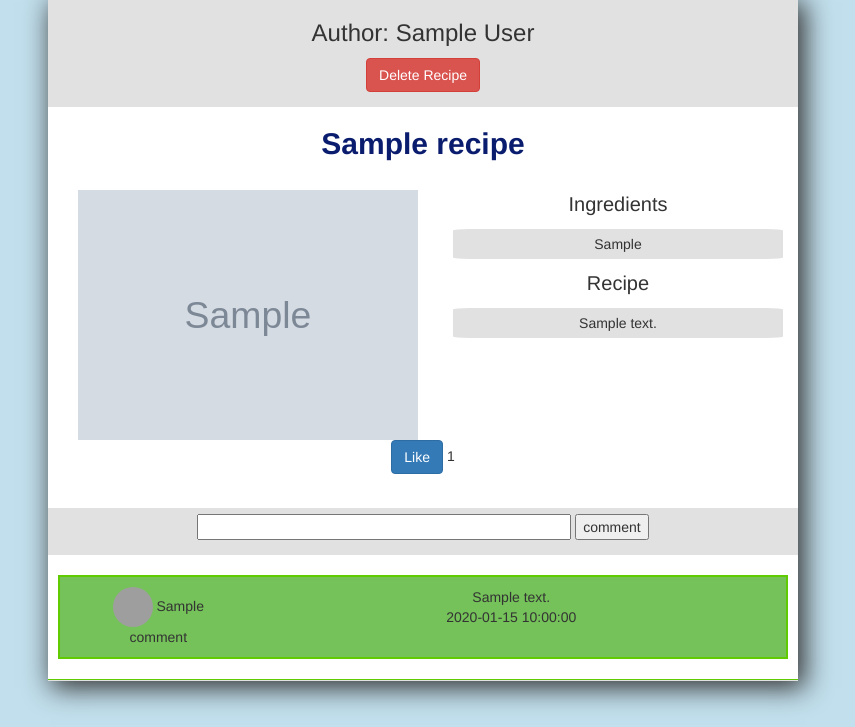
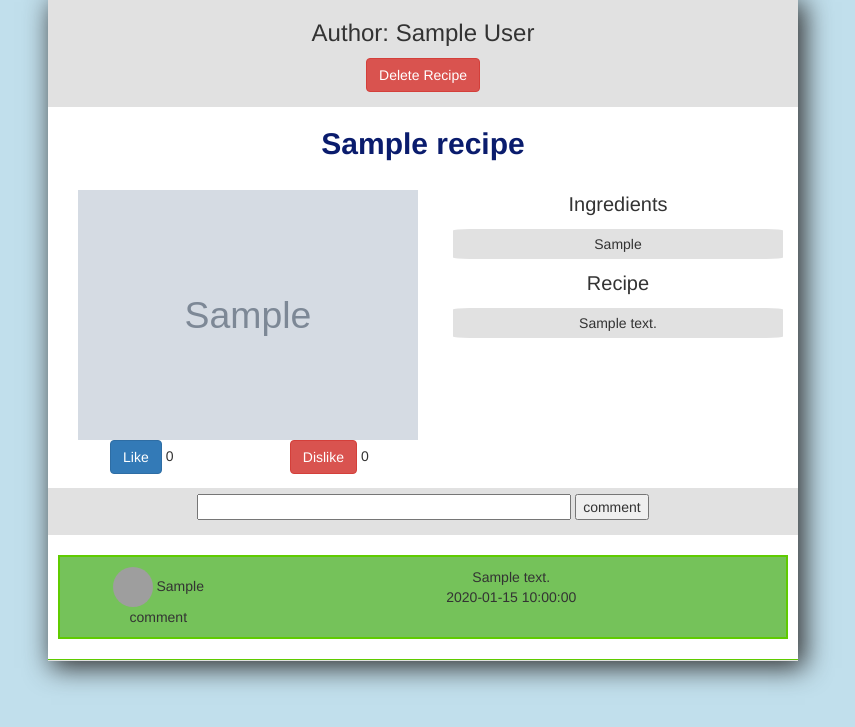
Before and after one commit to aparnasathyan01/recipe-portal, a PHP site: page /client-side/showMore.php?food=1 in a window 1280 px wide. Shown: the part 73-800 px from the top of the page, without its empty margins (217-1072 px from the left). Run offline with PHP 8.4, Linux system fonts and the light colour scheme; the visitor is signed in with stand-in values (Sample User, id 1); tables that the repository leaves empty or names only in its code hold one stand-in row (values such as "Sample post"); grey boxes marked "Sample" are stand-in pictures; some libraries are stand-ins or nearby versions; grey boxes are pictures that could not be loaded.

Commit message:
Added Like/Dislike feature

```diff
--- a/client-side/showMore.php
+++ b/client-side/showMore.php
@@ -49,16 +49,27 @@
                     <p class="postDescription">'.$postInfo['description'].'</p>
                   </div></div>';
 
-                  $getLikesInfo = mysqli_query($connect, "SELECT COUNT(userID) FROM likes GROUP BY postID HAVING postID =" . $postInfo['id']);
+                  $getLikesInfo = mysqli_query($connect, "SELECT COUNT(valueL) FROM likes WHERE valueL=1 GROUP BY postID HAVING postID =" . $postInfo['id']);
                   if($likes = mysqli_fetch_assoc($getLikesInfo)){
-                    echo '<form method="POST" action="#">
-                    <input type="submit" name="submitLikes" class= "btn btn-primary" value = "Like"> '.$likes["COUNT(userID)"].'
-                    </form>';
+                    echo '<div class="col-xs-3"><form method="POST" action="">
+                    <input type="submit" name="submitLikes" class= "btn btn-primary" value = "Like"> '.$likes["COUNT(valueL)"].'
+                    </form></div>';
                   }
                   else{
-                    echo '<form method="POST" action="#">
+                    echo '<div class="col-xs-3"><form method="POST" action="#">
                   <input type="submit" name="submitLikes" class= "btn btn-primary" value = "Like"> 0
-                  </form>';
+                  </form></div>';
+                  }
+                  $getDislikesInfo = mysqli_query($connect, "SELECT COUNT(valueL) FROM likes WHERE valueL=-1 GROUP BY postID HAVING postID =" . $postInfo['id']);
+                  if($dislikes = mysqli_fetch_assoc($getDislikesInfo)){
+                    echo '<div class="col-xs-3"><form method="POST" action="#">
+                    <input type="submit" name="submitDislikes" class= "btn btn-danger" value = "Dislike"> '.$dislikes["COUNT(valueL)"].'
+                    </form></div>';
+                  }
+                  else{
+                    echo '<div class="col-xs-3"><form method="POST" action="#">
+                  <input type="submit" name="submitDislikes" class= "btn btn-danger" value = "Dislike"> 0
+                  </form></div>';
                   }
                 echo '
                 <br>
@@ -111,11 +122,37 @@
     require '../server-side/config.php';
     $Gid= $GLOBALS['id'];
     $Uid = $_SESSION['user'];
-    $querybb = "INSERT INTO likes (userID, postID) VALUES ('$Uid', '$Gid')";
+    $checkStatus = mysqli_query($connect, "SELECT * FROM likes WHERE userID='$Uid' AND postID='$Gid'");
+    $count = mysqli_num_rows($checkStatus);
+    if($count>0){
+      $querybb = "UPDATE likes SET valueL = '1' WHERE userID='$Uid' AND postID= '$Gid'";
+    }
+    else{
+      $querybb = "INSERT INTO likes (valueL, userID, postID) VALUES ('1','$Uid', '$Gid')";
+    }
     $insert=mysqli_query ($connect,$querybb);
   }
   // call addComment function when form post
   if(isset($_POST['submitLikes'])){
     submitLikes();
   }
+  function submitDislikes(){
+    // get conneciton database form config.php
+    require '../server-side/config.php';
+    $Gid= $GLOBALS['id'];
+    $Uid = $_SESSION['user'];
+    $checkStatus = mysqli_query($connect, "SELECT * FROM likes WHERE userID='$Uid' AND postID='$Gid'");
+    $count = mysqli_num_rows($checkStatus);
+    if($count>0){
+      $querybb = "UPDATE likes SET valueL = '-1' WHERE userID='$Uid' AND postID= '$Gid'";
+    }
+    else{
+      $querybb = "INSERT INTO likes (valueL, userID, postID) VALUES ('-1','$Uid', '$Gid')";
+    }
+    $insert=mysqli_query ($connect,$querybb);
+  }
+  // call addComment function when form post
+  if(isset($_POST['submitDislikes'])){
+    submitDislikes();
+  }
 ?>
--- a/server-side/createTables.php
+++ b/server-side/createTables.php
@@ -26,6 +26,7 @@
    FOREIGN KEY (postID) REFERENCES recipes(id)
   )";
   $likesTable = "CREATE TABLE IF NOT EXISTS likes (
+  valueL INT DEFAULT 0,
   userID INT(6),
    FOREIGN KEY (userID) REFERENCES users(id),
   postID INT(6),
```
